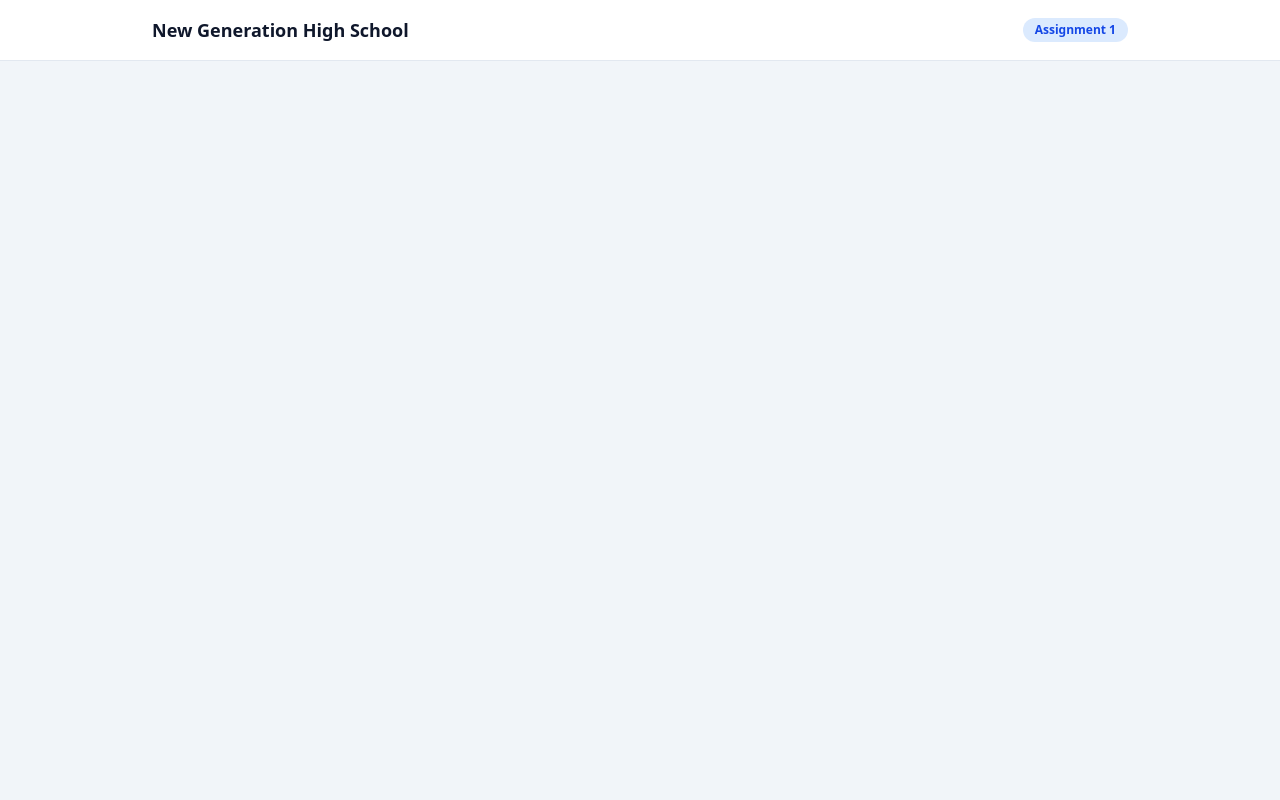
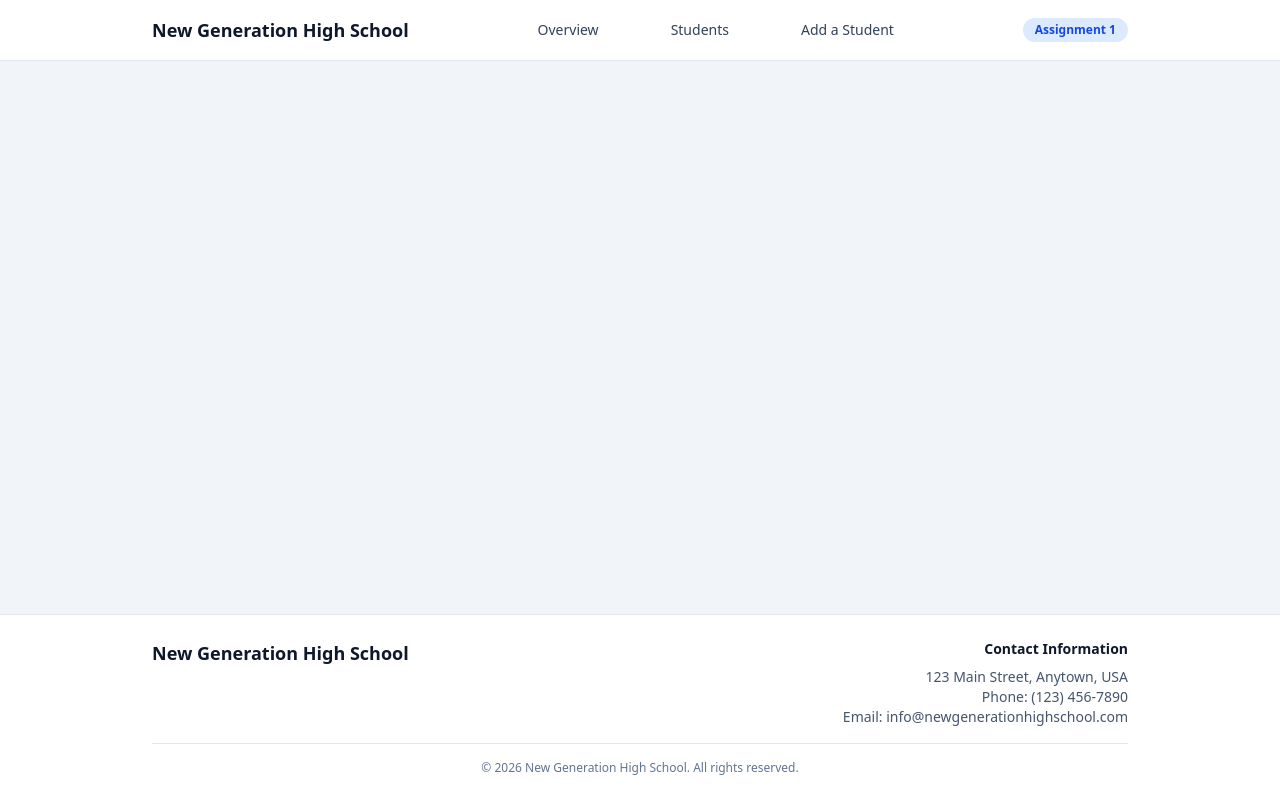
Before and after one commit to Ekutepev/exploring-front-end-development-components, a Next.js app: page / in a window 1280 px wide. Built offline with nearby package versions, Linux system fonts and the light colour scheme.

Commit message:
Set up of header and footer

```diff
--- a/app/layout.tsx
+++ b/app/layout.tsx
@@ -1,17 +1,27 @@
 import type { Metadata } from "next";
 import Navbar from "@/components/Navbar";
 import "./globals.css";
+import Footer from "@/components/Footer";
 
+export const metadata: Metadata = {
+  title: "New Generation High School",
+  description: "Student Portal",
+};
 
 
 export default function RootLayout({ children }: LayoutProps<"/">) {
   return (
     <html
       lang="en">
-      <body className="min-h-full bg-slate-100">
+      <body className="flex min-h-screen flex-col bg-slate-100">
         <Navbar />
-        {children}
-        </body>
+
+        <main className="w-full flex-1">
+          {children}
+        </main>
+
+        <Footer />
+      </body>
     </html>
   );
 }
--- /dev/null
+++ b/components/Footer.tsx
@@ -0,0 +1,44 @@
+//At the bottom of every page.
+//Shows the school’s name, address, phone number and email.
+const Footer = () => {
+  return (
+    <footer className="mt-auto border-t border-slate-200 bg-white">
+      <div className="mx-auto max-w-5xl px-6 py-6">
+
+        {/* School Information and Contact */}
+        <div className="grid gap-6 md:grid-cols-2">
+
+          {/* School Name */}
+          <div>
+            <h2 className="text-lg font-bold text-slate-900">
+              New Generation High School
+            </h2>
+          </div>
+
+          {/* Contact Information */}
+          <div className="text-sm text-slate-600 md:text-right">
+            <h3 className="mb-2 font-semibold text-slate-900">
+              Contact Information
+            </h3>
+
+            <p>123 Main Street, Anytown, USA</p>
+            <p>Phone: (123) 456-7890</p>
+            <p>Email: info@newgenerationhighschool.com</p>
+          </div>
+
+        </div>
+
+        {/* Copyright Section */}
+        <div className="mt-4 border-t border-slate-200 pt-4 text-center">
+          <p className="text-xs text-slate-500">
+            &copy; 2026 New Generation High School.
+            All rights reserved.
+          </p>
+        </div>
+
+      </div>
+    </footer>
+  );
+};
+
+export default Footer;
--- a/components/Navbar.tsx
+++ b/components/Navbar.tsx
@@ -1,11 +1,43 @@
-const Navbar = ()  => {
+/**
+ * Across the top of every page.
+ * Shows the school’s name and three links:
+ * Overview, Students and Add a student.
+ * Each link jumps to that section of the page:
+ * give the section an id such as id="students",
+ * and link to it with href="#students".
+ */
+
+const Navbar = () => {
   return (
     <header className="bg-white border-b border-slate-200">
       <div className="max-w-5xl mx-auto px-6 py-4 flex items-center
                       justify-between">
         <h1 className="text-lg font-bold text-slate-900">
+          <a href="/" className="hover:text-slate-700">
           New Generation High School
+          </a>
         </h1>
+
+        <nav>
+          <ul className="flex items-center gap-4 text-sm font-medium">
+            <li>
+              <a href="#overview" className="text-slate-700 hover:text-slate-900 p-7">
+                Overview
+              </a>
+            </li>
+            <li>
+              <a href="#students" className="text-slate-700 hover:text-slate-900 p-7">
+                Students
+              </a>
+            </li>
+            <li>
+              <a href="#add-student" className="text-slate-700 hover:text-slate-900 p-7">
+                Add a Student
+              </a>
+            </li>
+          </ul>
+        </nav>
+
         <span className="text-xs font-semibold text-blue-700 bg-blue-100
                          px-3 py-1 rounded-full">
           Assignment 1
```
Also changed, not shown: components/StatsPanel.tsx (added, +7 -0 lines).
